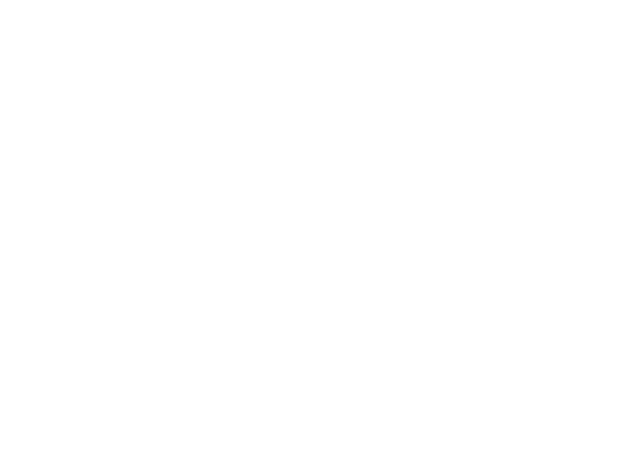
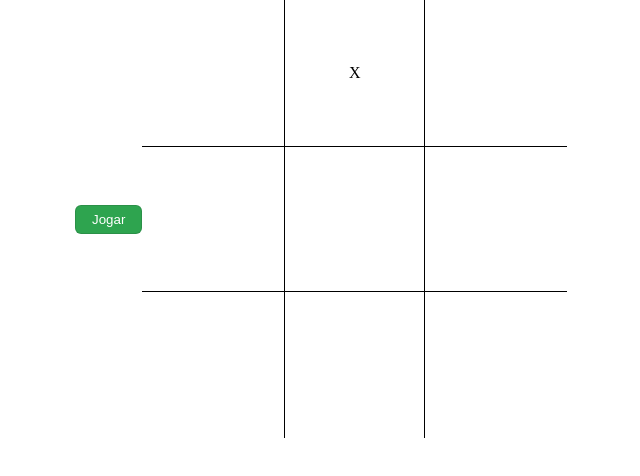
Before and after one commit to felipe-amorim21/TIC-TAC-TOE, a plain HTML site: page index.html in a window 1280 px wide. Shown: the whole page, without its empty margins (319-959 px from the left). Drawn offline with Linux system fonts and the light colour scheme.

Commit message:
Created tic tac toe grid

```diff
--- a/index.html
+++ b/index.html
@@ -4,9 +4,28 @@
     <meta charset="UTF-8">
     <meta http-equiv="X-UA-Compatible" content="IE=edge">
     <meta name="viewport" content="width=device-width, initial-scale=1.0">
+    <link rel="stylesheet" href="style.css">
+    <script src="index.js" defer></script>
     <title>Tic Tac Toe</title>
 </head>
 <body>
+    <form action="">
+
+    </form>
+    <div class="main">
+        <button class="playbtn"''>Jogar</button>
+        <div class="gameboard">
+            <div class="tile"></div>
+            <div class="tile border-vertical">X</div>
+            <div class="tile"></div>
+            <div class="tile border-horizontal"></div>
+            <div class="tile border-vertical border-horizontal"></div>
+            <div class="tile border-horizontal "></div>
+            <div class="tile"></div>
+            <div class="tile border-vertical"></div>
+            <div class="tile"></div>
+        </div>
+    </div>
 
 </body>
 </html>
--- a/style.css
+++ b/style.css
@@ -0,0 +1,46 @@
+* {
+    box-sizing: border-box;
+    margin: 0;
+    padding: 0;
+}
+
+.main{
+    display: flex;
+    justify-content: center;
+    align-items: center;
+}
+
+.playbtn{
+    appearance: none;
+    background-color: #2ea44f;
+    padding: 6px 16px;
+    text-align: center;
+    text-decoration: none;
+    border: 1px solid rgba(27, 31, 35, .15);
+    border-radius: 6px;
+    color: white;
+}
+
+.gameboard {
+    display: grid;
+    max-width: 32rem;
+    grid-template-rows: repeat(3, 1fr);
+    grid-template-columns: repeat(3, 1fr);
+}
+
+.tile {
+    display: flex;
+    align-items: center;
+    justify-content: center;
+    padding: 4rem;
+}
+
+.border-vertical {
+    border-left: 1px solid black;
+    border-right: 1px solid black;
+}
+
+.border-horizontal {
+    border-top: 1px solid black;
+    border-bottom: 1px solid black;
+}
```
